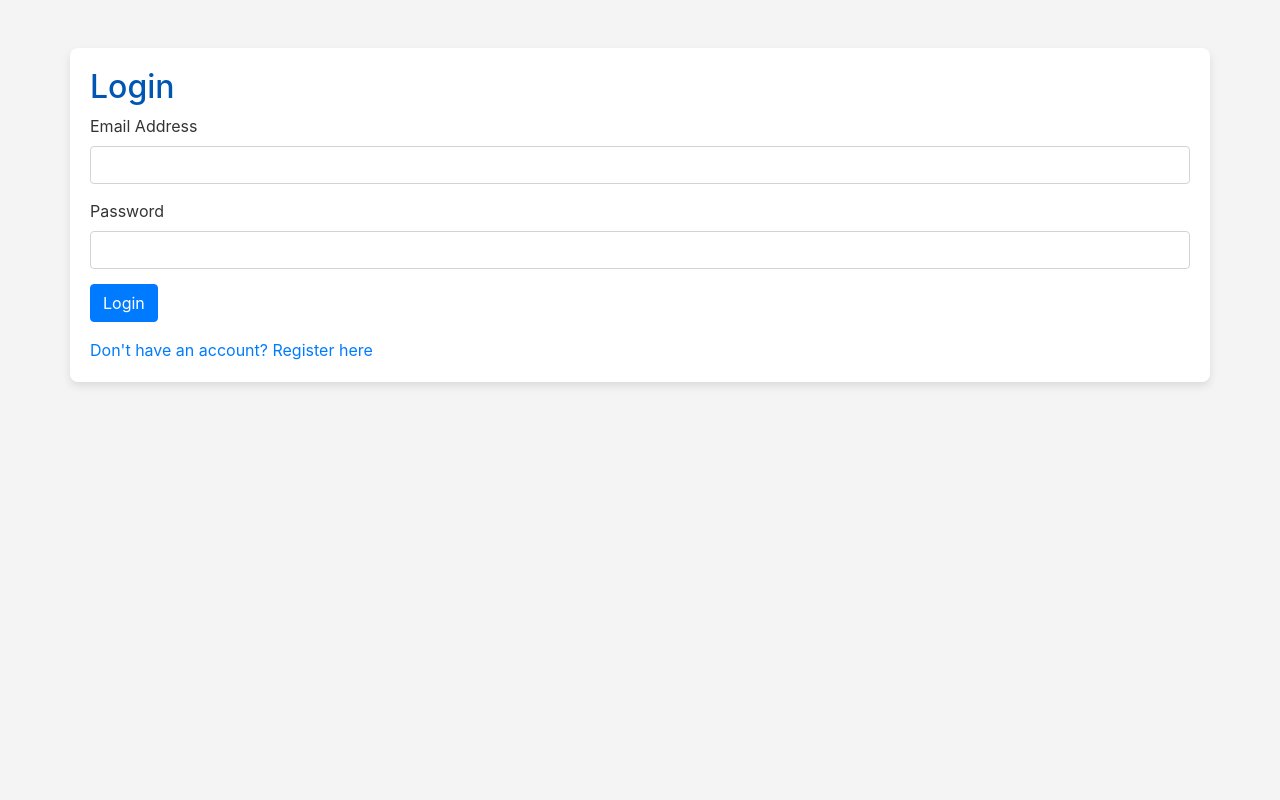
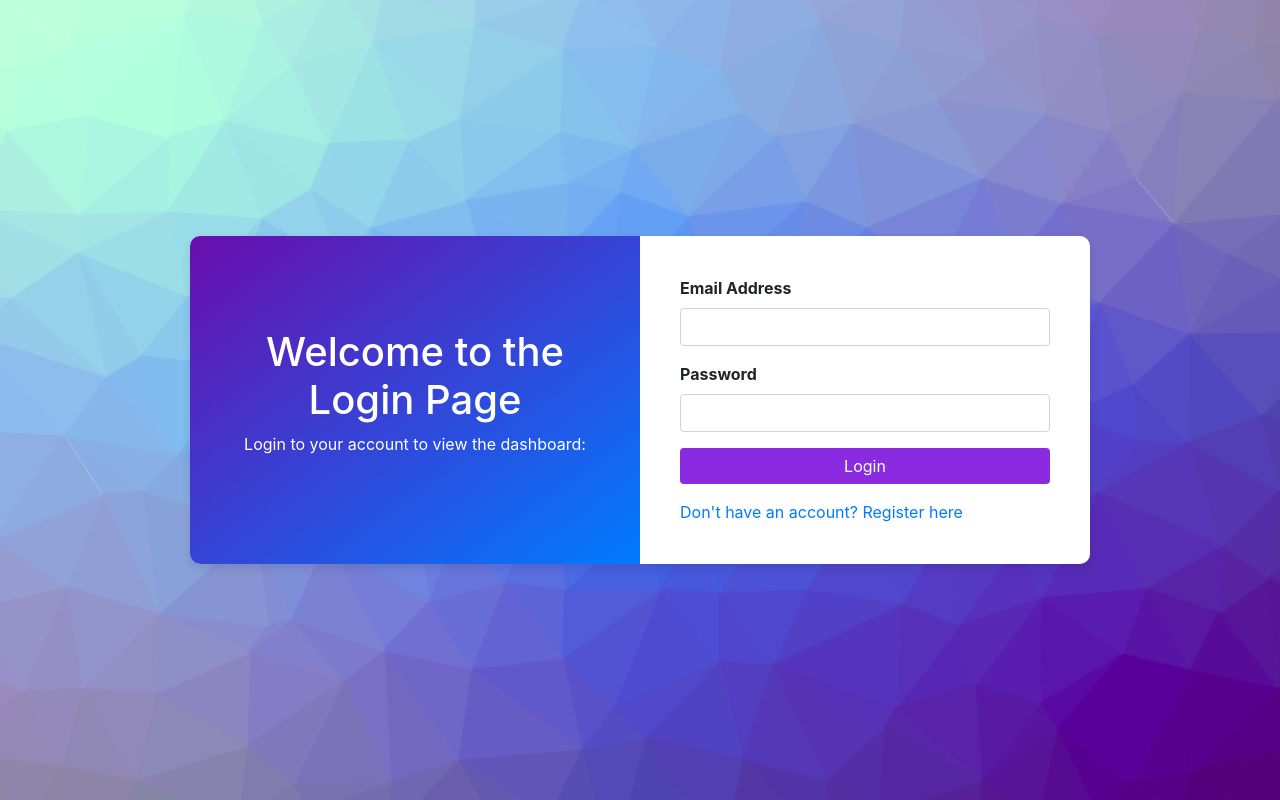
Before and after one commit to iamjcoo/ADET-BSCS3A, a Flask app: page /login in a window 1280 px wide. Run offline with Flask 3, Linux system fonts and the light colour scheme; some libraries are stand-ins or nearby versions.

Commit message:
Added separate css files with background.pngs, improved PS4 code

```diff
--- a/Clores_MarkAngelo/PS4/app.py
+++ b/Clores_MarkAngelo/PS4/app.py
@@ -1,4 +1,5 @@
 from flask import Flask, render_template, request, redirect, url_for, session
+from functools import wraps
 import mysql.connector
 import hashlib
 
@@ -20,6 +21,15 @@ def get_db_connection():
         database=db_config['database']
     )
     return conn
+
+# functools.wrap; protect from unauthorized access
+def login_required(f):
+    @wraps(f)
+    def decorated_function(*args, **kwargs):
+        if 'user_id' not in session:
+            return redirect(url_for('login'))  # Redirect to login if user is not authenticated
+        return f(*args, **kwargs)
+    return decorated_function
 
 # added a redirect for http://127.0.0.1:5000 to the login route
 @app.route('/')
@@ -96,10 +106,9 @@ def register():
     return render_template('register.html')
 
 @app.route('/dashboard')
+# calls login_required function
+@login_required
 def dashboard():
-    if 'user_id' not in session:
-        return redirect(url_for('login'))
-
     user_id = session['user_id']
     conn = get_db_connection()
     cursor = conn.cursor(dictionary=True)
--- /dev/null
+++ b/Clores_MarkAngelo/PS4/static/login_styles.css
@@ -0,0 +1,55 @@
+body {
+    display: flex;
+    justify-content: center;
+    align-items: center;
+    height: 100vh;
+    margin: 0;
+    background: url('/static/images/background.png') no-repeat bottom center;
+    background-size: cover;
+    background-color: #f8f9fa;
+}
+
+.login-container {
+    display: flex;
+    background-color: #fff;
+    box-shadow: 0px 4px 10px rgba(0, 0, 0, 0.1);
+    border-radius: 10px;
+    overflow: hidden;
+    max-width: 900px;
+    width: 100%;
+    z-index: 1;
+    position: relative;
+}
+
+.welcome-section {
+    background: linear-gradient(to bottom right, #6A0DAD, #007BFF);
+    color: #fff;
+    padding: 40px;
+    flex: 1;
+    display: flex;
+    flex-direction: column;
+    justify-content: center;
+    text-align: center;
+}
+
+.welcome-section h1 {
+    font-size: 2.5rem;
+}
+
+.form-section {
+    padding: 40px;
+    flex: 1;
+}
+
+.btn-primary {
+    background-color: #8a2be2;
+    border: none;
+}
+
+.btn-primary:hover {
+    background-color: #6A0DAD;
+}
+
+.form-group label {
+    font-weight: bold;
+}
--- a/Clores_MarkAngelo/PS4/templates/login.html
+++ b/Clores_MarkAngelo/PS4/templates/login.html
@@ -5,23 +5,27 @@
         <meta name="viewport" content="width=device-width, initial-scale=1">
         <title>Login</title>
         <link href="https://stackpath.bootstrapcdn.com/bootstrap/4.5.2/css/bootstrap.min.css" rel="stylesheet">
-        <link href="{{ url_for('static', filename='styles.css') }}" rel="stylesheet">
+        <link href="{{ url_for('static', filename='login_styles.css') }}" rel="stylesheet">
     </head>
     <body>
-        <div class="container mt-5">
-            <h2>Login</h2>
+        <div class="login-container">
+            <!-- left side message bar -->
+            <div class="welcome-section">
+                <h1>Welcome to the Login Page</h1>
+                <p>Login to your account to view the dashboard:</p>
+            </div>
+            <!-- right side login form -->
+            <div class="form-section">
                 <form method="POST" action="/login">
                     <div class="form-group">
                         <label for="email">Email Address</label>
-                    <input type="email" class="form-control" id="email" name="email" required>
+                        <input type="email" class="form-control" id="email" name="email" autocomplete="off" required>
                     </div>
-
                     <div class="form-group">
                         <label for="password">Password</label>
-                    <input type="password" class="form-control" id="password" name="password" required>
+                        <input type="password" class="form-control" id="password" name="password" autocomplete="off" required>
                     </div>
-
-                <button type="submit" class="btn btn-primary">Login</button>
+                    <button type="submit" class="btn btn-primary btn-block">Login</button>
 
                     {% if error %}
                     <div class="mt-3 alert alert-danger">
@@ -34,6 +38,7 @@
                     <a href="{{ url_for('register') }}">Don't have an account? Register here</a>
                 </div>
             </div>
+        </div>
 
         <script src="https://code.jquery.com/jquery-3.5.1.slim.min.js"></script>
         <script src="https://stackpath.bootstrapcdn.com/bootstrap/4.5.2/js/bootstrap.min.js"></script>
```
Also changed, not shown: Clores_MarkAngelo/PS4/static/dash_styles.css (added, +85 -0 lines), Clores_MarkAngelo/PS4/static/register_styles.css (added, +73 -0 lines), Clores_MarkAngelo/PS4/templates/dashboard.html (+15 -1 lines), Clores_MarkAngelo/PS4/templates/register.html (+8 -8 lines), Clores_MarkAngelo/PS4/static/images/background.png (added), Clores_MarkAngelo/PS4/static/images/background2.png (added), Clores_MarkAngelo/PS4/static/images/background3.png (added). Lines whose indentation alone changed are shown as unchanged.
